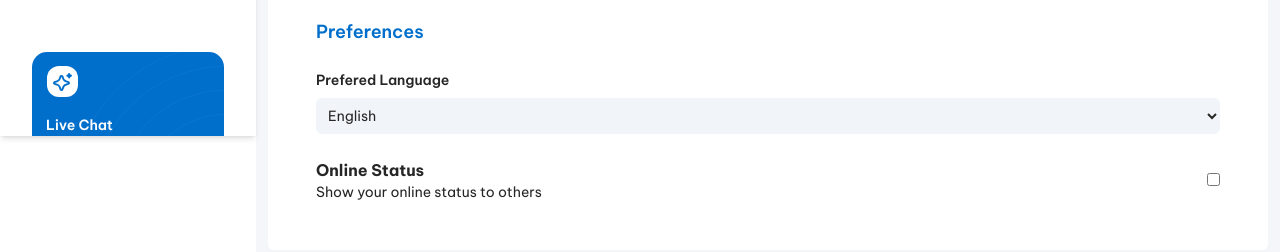
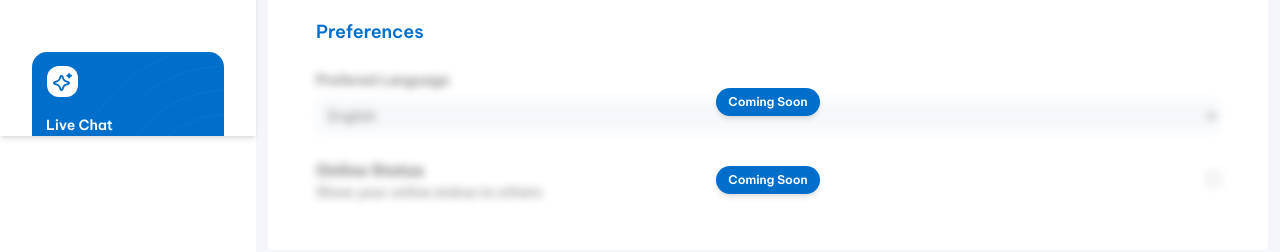
Before and after one commit to bluesandsacademy/bluesands-lab-frontend, a Next.js app: page /teacher/dashboard/profile in a window 1280 px wide. Shown: the part 664-916 px from the top of the page. Built offline with nearby package versions, Linux system fonts and the light colour scheme; no server answers; sample sign-in values are in the browser's storage; what @reactour/tour would draw is missing.

Commit message:
Add "Coming Soon" indicators and blur effect to leaderboard, rewards, support, and preferences pages

```diff
--- a/src/app/dashboard/leaderboard/page.tsx
+++ b/src/app/dashboard/leaderboard/page.tsx
@@ -96,7 +96,8 @@ const DashboardLeaderboardPage = () => {
     <div className="p-4 space-y-4">
       <WelcomeBanner firstName={firstName || ""} />
 
-      <div>
+      <div className="relative">
+        <div className="blur-sm pointer-events-none select-none opacity-60">
           <h2 className="font-bold text-lg mb-2">Leaderboard</h2>
 
           <FilterButton
@@ -113,6 +114,12 @@ const DashboardLeaderboardPage = () => {
             />
           </div>
         </div>
+        <div className="absolute inset-0 flex items-center justify-center">
+          <span className="bg-bgBlue text-white text-sm font-semibold px-4 py-2 rounded-full shadow-lg">
+            Coming Soon
+          </span>
+        </div>
+      </div>
     </div>
   );
 };
--- a/src/app/dashboard/rewards/page.tsx
+++ b/src/app/dashboard/rewards/page.tsx
@@ -76,7 +76,9 @@ const DashboardRewardsPage = () => {
           Track your progress and achievements
         </p>
       </div>
-      <StatCards stats={rewardStats} />
+      <div className="relative">
+        <div className="blur-sm pointer-events-none select-none opacity-60 flex flex-col gap-4 lg:gap-6">
+        <StatCards stats={rewardStats} />
       <div className="flex gap-2">
         <button
           className={`p-1 lg:p-2 px-4 lg:px-6 text-xs lg:text-sm rounded-md transition-colors ${
@@ -162,7 +164,7 @@ const DashboardRewardsPage = () => {
         </div>
       )}
       {filter === "achievements" && (
-        <div className="m-3 flex flex-col gap-4 md:gap-6 lg:gap-10 bg-white p-2 lg:p-6 rounded-md text-gray-600">
+        <div className="m-3 flex flex-col gap-4 md:gap-6 lg:gap-10 bg-white p-2 lg:p-6 rounded-md text-gray-600 pointer-events-none">
           <div className="flex flex-col gap-3">
             <p className="lg:text-lg">Experiments</p>
 
@@ -321,6 +323,13 @@ const DashboardRewardsPage = () => {
           </div>
         </div>
       )}
+        </div>
+        <div className="absolute inset-0 flex items-center justify-center">
+          <span className="bg-purple-700 text-white text-sm font-semibold px-4 py-2 rounded-full shadow-lg">
+            Coming Soon
+          </span>
+        </div>
+      </div>
     </div>
   );
 };
--- a/src/app/teacher/dashboard/contact-support/page.tsx
+++ b/src/app/teacher/dashboard/contact-support/page.tsx
@@ -12,7 +12,8 @@ const TeacherSupportPage = () => {
                     <p className="text-sm lg:text-base font-semibold">
                       How can we help you today?
                     </p>
-                    <div className="border border-gray-200 rounded-md flex flex-col gap-2 md:gap-3 p-2 md:p-3 lg:p-4">
+                    <div className="relative">
+                      <div className="border border-gray-200 rounded-md flex flex-col gap-2 md:gap-3 p-2 md:p-3 lg:p-4 blur-sm pointer-events-none select-none opacity-60">
                         <div className="flex gap-4">
                           <BsChatFill className="text-[#303C48] text-xl lg:text-2xl" />
                           <p className="text-sm lg:text-base font-semibold">Live Chat</p>
@@ -21,6 +22,12 @@ const TeacherSupportPage = () => {
                           Get Instant help from our support team
                         </p>
                         <p className="text-xs text-red-400">Unavailable</p>
+                      </div>
+                      <div className="absolute inset-0 flex items-center justify-center">
+                        <span className="bg-[#303C48] text-white text-xs font-semibold px-3 py-1.5 rounded-full shadow-md">
+                          Coming Soon
+                        </span>
+                      </div>
                     </div>
                     <a href="tel:+2347034194669">
                       <div className="border border-gray-200 rounded-md flex flex-col gap-2 md:gap-3 p-2 md:p-3 lg:p-4">
--- a/src/components/Navbar/TopNav/UserProfile/EditPreferences/index.tsx
+++ b/src/components/Navbar/TopNav/UserProfile/EditPreferences/index.tsx
@@ -8,7 +8,8 @@ const EditPreferences = () => {
       <p className="text-sm md:text-base lg:text-lg font-semibold text-bgBlue">
         Preferences
       </p>
-      <div className="w-full flex flex-col gap-2">
+      <div className="relative">
+        <div className="w-full flex flex-col gap-2 blur-sm pointer-events-none select-none opacity-60">
           <p className="font-semibold text-sm">Prefered Language</p>
           <select
             name="language-select"
@@ -22,7 +23,14 @@ const EditPreferences = () => {
             <option value="pidgin">Pidgin</option>
           </select>
         </div>
-      <div className="flex flex-row w-full justify-between items-center">
+        <div className="absolute inset-0 flex items-center justify-center">
+          <span className="bg-bgBlue text-white text-xs font-semibold px-3 py-1.5 rounded-full shadow-md">
+            Coming Soon
+          </span>
+        </div>
+      </div>
+      <div className="relative">
+        <div className="flex flex-row w-full justify-between items-center blur-sm pointer-events-none select-none opacity-60">
           <div>
             <p className="font-bold">Online Status</p>
             <p className="text-sm">Show your online status to others</p>
@@ -31,6 +39,12 @@ const EditPreferences = () => {
             <input type="checkbox" name="online-status" id="" />
           </div>
         </div>
+        <div className="absolute inset-0 flex items-center justify-center">
+          <span className="bg-bgBlue text-white text-xs font-semibold px-3 py-1.5 rounded-full shadow-md">
+            Coming Soon
+          </span>
+        </div>
+      </div>
     </div>
   );
 };
```
Lines whose indentation alone changed are shown as unchanged.
